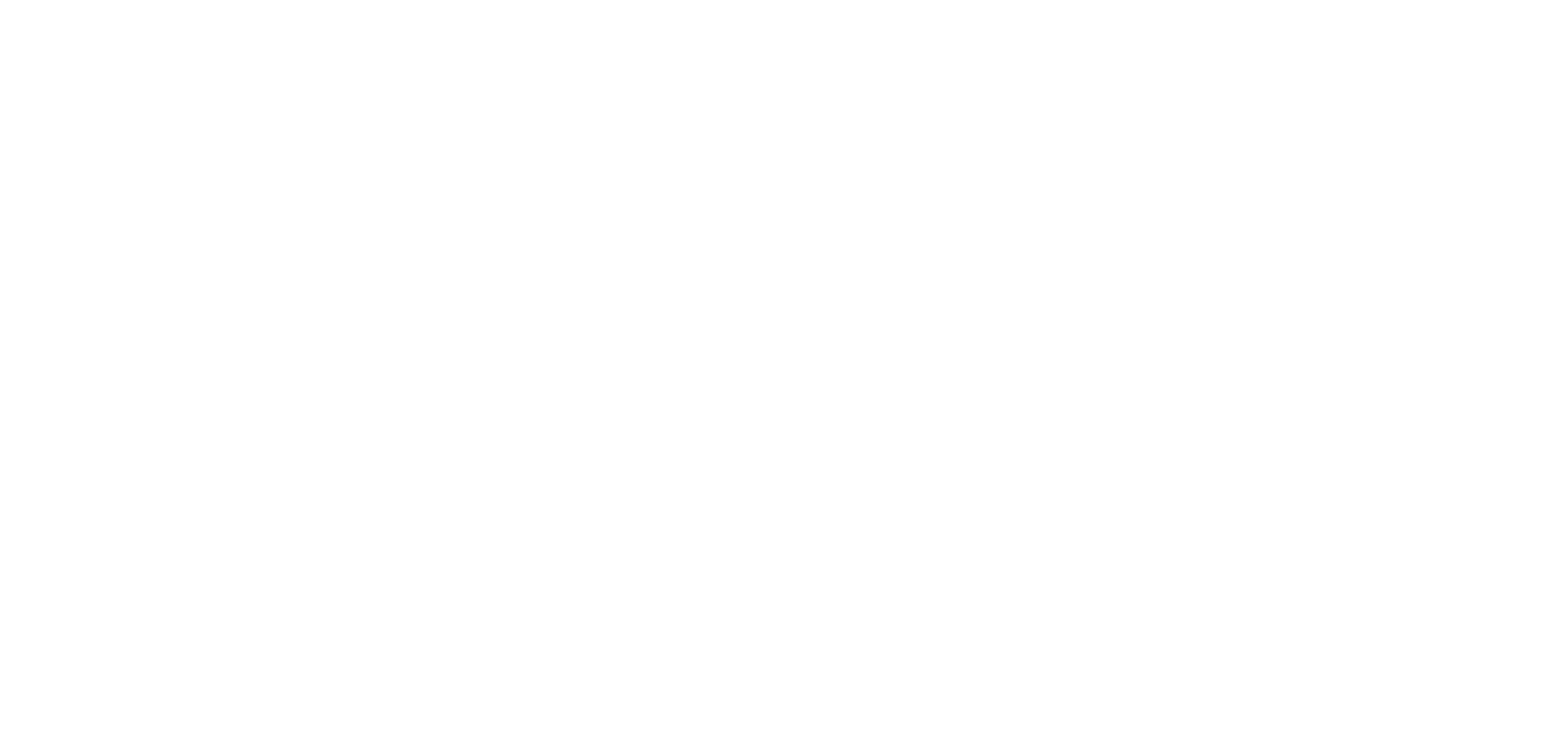
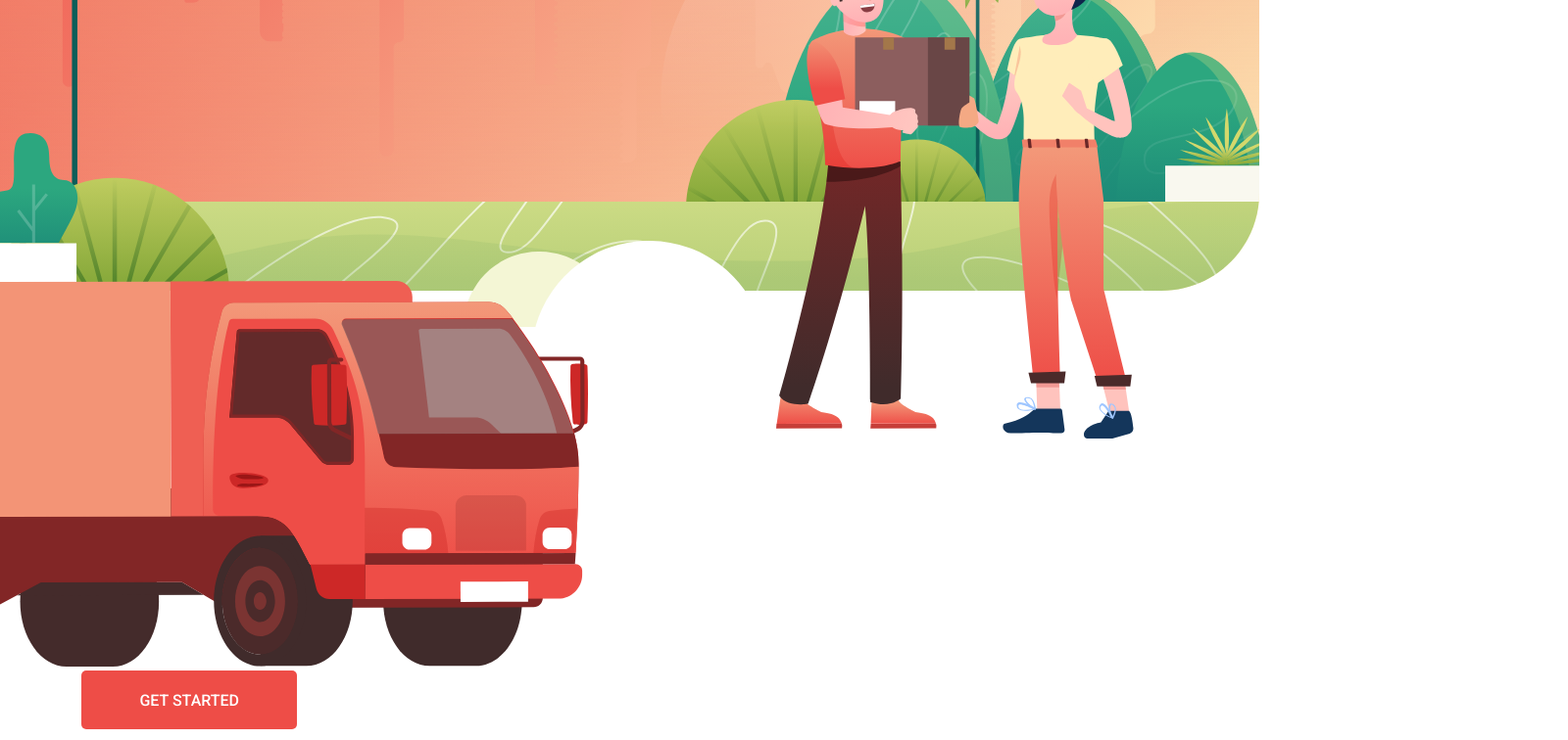
Before and after one commit to leoorlandin/traffic-landing-page, a React (Create React App) app: page / in a window 1280 px wide. Shown: the part 503-1259 px from the top of the page at 98% size, 1600 px wide, since content can reach past the window. Before the commit the page ends 800 px from the top, so only its background shows below. Built offline with nearby package versions, Linux system fonts and the light colour scheme.

Commit message:
fix svg source

```diff
--- a/src/pages/Home/index.js
+++ b/src/pages/Home/index.js
@@ -1,13 +1,22 @@
 import React from 'react';
 
-// import * as S from './styles'
+import * as S from './styles';
 
-import PrimaryButton from '../../components/PrimaryButton'
+import Scene from '../../assets/Scene.svg';
+
+import PrimaryButton from '../../components/PrimaryButton';
+
 
 const Home = () => {
   return (
     <>
-      <PrimaryButton height={40} width={100} textContent="WORKS"/>
+      <S.MainBanner>
+        <img src={Scene} alt="background banner" />
+        <S.BannerContent>
+          <h1>Elo</h1>
+          <PrimaryButton width={220} height={60} textContent="GET STARTED"></PrimaryButton>
+        </S.BannerContent>
+      </S.MainBanner>
     </>
   );
 };
--- a/src/pages/Home/styles.js
+++ b/src/pages/Home/styles.js
@@ -1,6 +1,28 @@
 import styled from 'styled-components';
 
-export const test = styled.div`
-  background-color: red;
-  color: white;
+export const MainBanner = styled.div`
+  min-height: auto;
+
+  & img {
+  position: sticky;
+  }
 `;
+
+
+export const BannerContent = styled.div`
+
+  min-height: auto;
+  display: flex;
+  position: absolute;
+
+h1 {
+  color: #fff;
+  font-size: 60px;
+}
+
+button {
+  font-size: 16px;
+}
+
+
+`;
```
Also changed, not shown: src/assets/Scene.svg (added).
